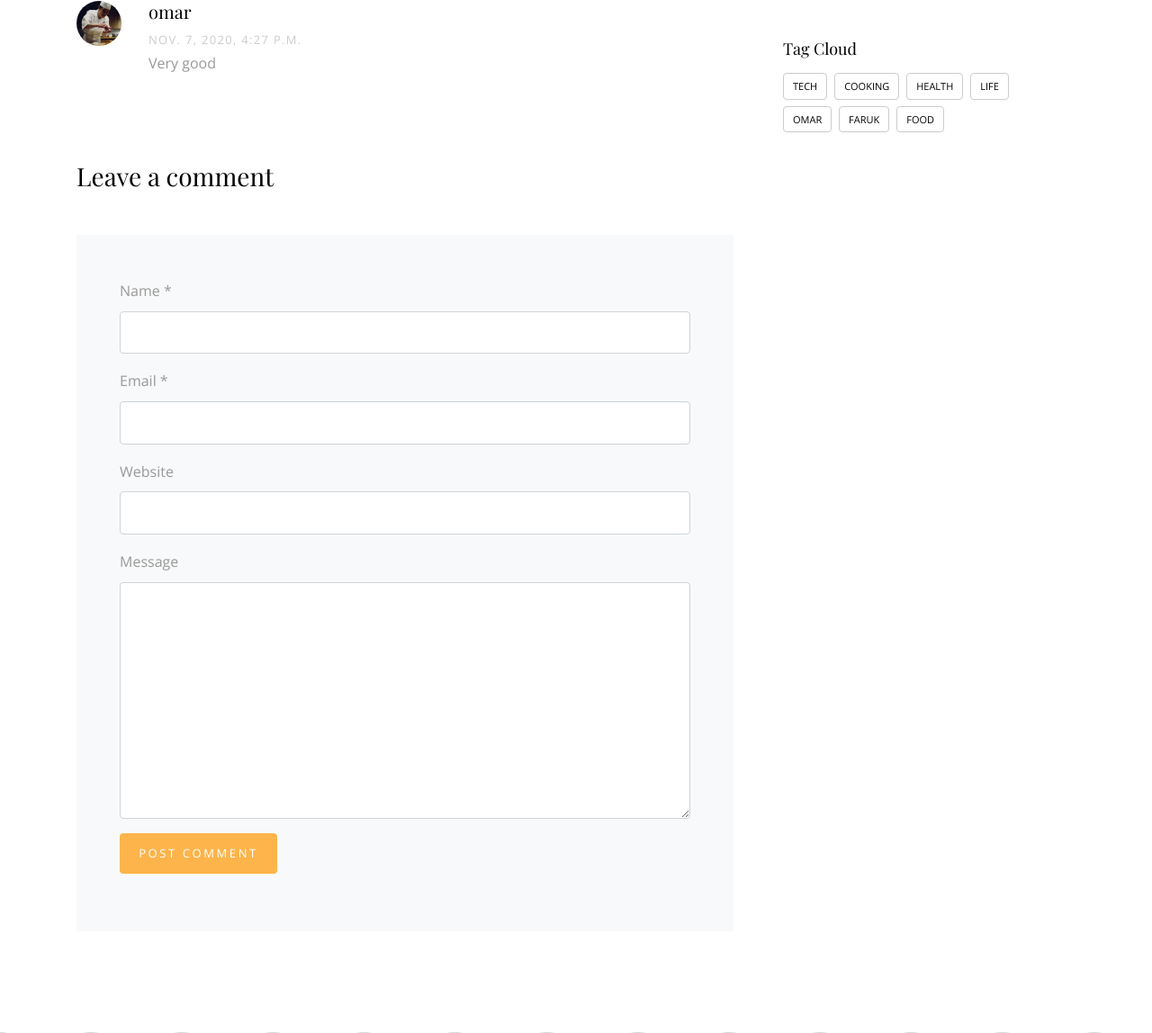
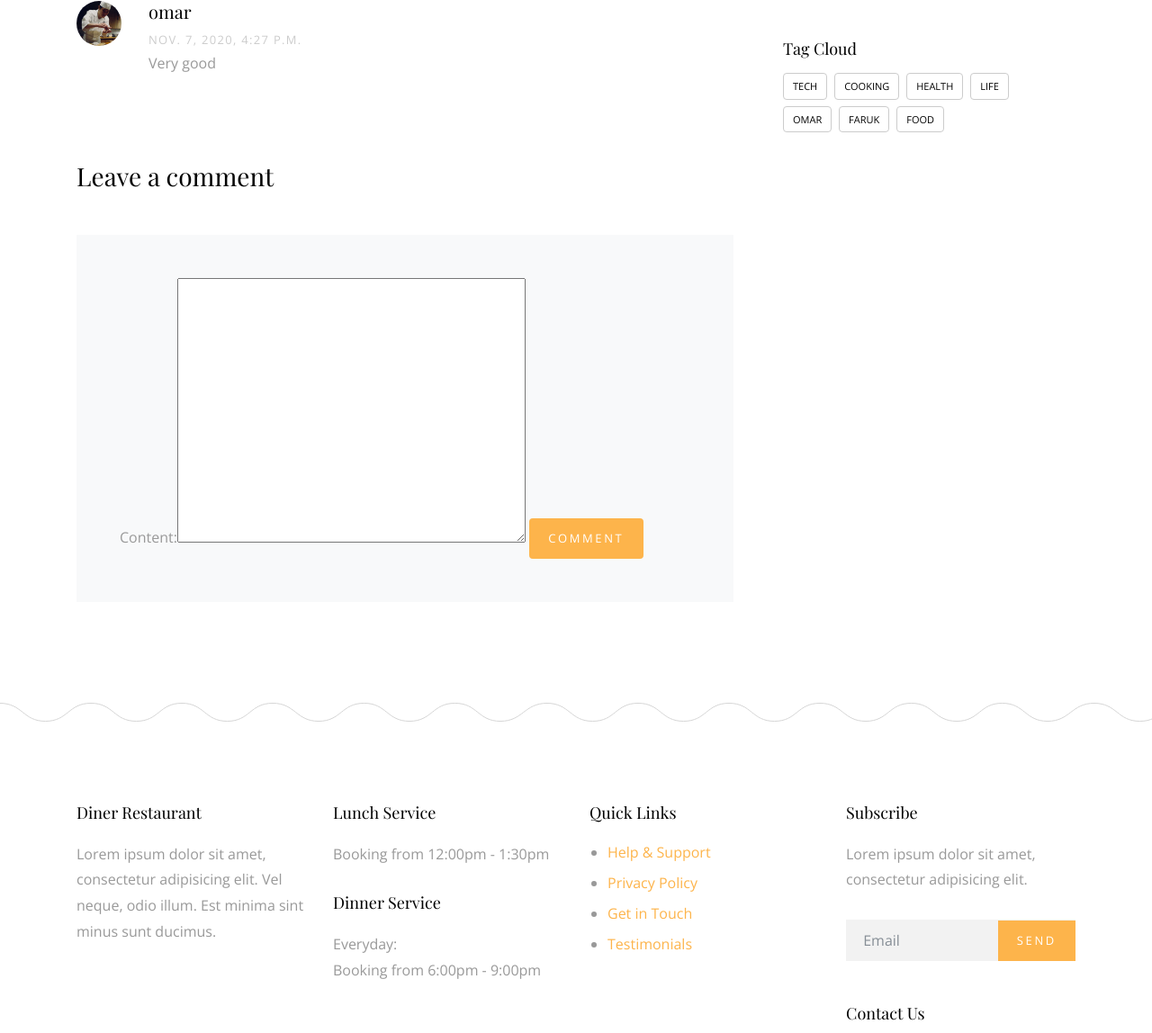
Before and after one commit to IamOmaR22/Restaurant_Site_with_Python_and_Django, a Django app: page /blog/1 in a window 1280 px wide. Shown: the part 1072-2220 px from the top of the page at 90% size. Run offline with Django 3.2, Linux system fonts and the light colour scheme; data comes from the database, SQL or seed files in the repository; both versions use the stored data as it was after the commit; parts of the project's set-up code (start-up, migrations or seed data) failed here and were passed over; some libraries are stand-ins or nearby versions; some web fonts are replaced.

Commit message:
Comment forms

```diff
--- a/src/blog/templates/post/post_detail.html
+++ b/src/blog/templates/post/post_detail.html
@@ -63,28 +63,11 @@
 
                     <div class="comment-form-wrap pt-5">
                     <h3 class="mb-5">Leave a comment</h3>
-                    <form action="#" class="p-5 bg-light">
-                        <div class="form-group">
-                        <label for="name">Name *</label>
-                        <input type="text" class="form-control" id="name">
-                        </div>
-                        <div class="form-group">
-                        <label for="email">Email *</label>
-                        <input type="email" class="form-control" id="email">
-                        </div>
-                        <div class="form-group">
-                        <label for="website">Website</label>
-                        <input type="url" class="form-control" id="website">
-                        </div>
+                    <form action="#" class="p-5 bg-light" method="POST">
+                        {% csrf_token %}
 
-                        <div class="form-group">
-                        <label for="message">Message</label>
-                        <textarea name="" id="message" cols="30" rows="10" class="form-control"></textarea>
-                        </div>
-                        <div class="form-group">
-                        <input type="submit" value="Post Comment" class="btn btn-primary">
-                        </div>
-
+                        {{ comment_form}}
+                        <button type="submit" class="btn btn-primary">Comment</button>
                     </form>
                     </div>
                 </div>
--- a/src/blog/views.py
+++ b/src/blog/views.py
@@ -1,6 +1,7 @@
 from django.shortcuts import render
 from .models import Post, Category, Comment
 from taggit.models import Tag
+from .forms import CommentForm
 
 # Create your views here.
 
@@ -17,11 +18,23 @@ def post_detail(request, id):
 
     comments = Comment.objects.filter(post=post_detail)
 
+    if request.method == 'POST' :
+        comment_form = CommentForm(request.POST)
+        if comment_form.is_valid():
+            new_comment = comment_form.save(commit=False)
+            new_comment.user = request.user
+            new_comment.post = post_detail
+            new_comment.save()
+
+    else:
+        comment_form = CommentForm()
+
     context = {
         'post_detail' : post_detail,
         'categories' : categories,
         'all_tags' : all_tags,
         'comments' : comments,
+        'comment_form' : comment_form,
     }
 
     return render(request, 'post/post_detail.html', context)
```
Also changed, not shown: src/db.sqlite3.
